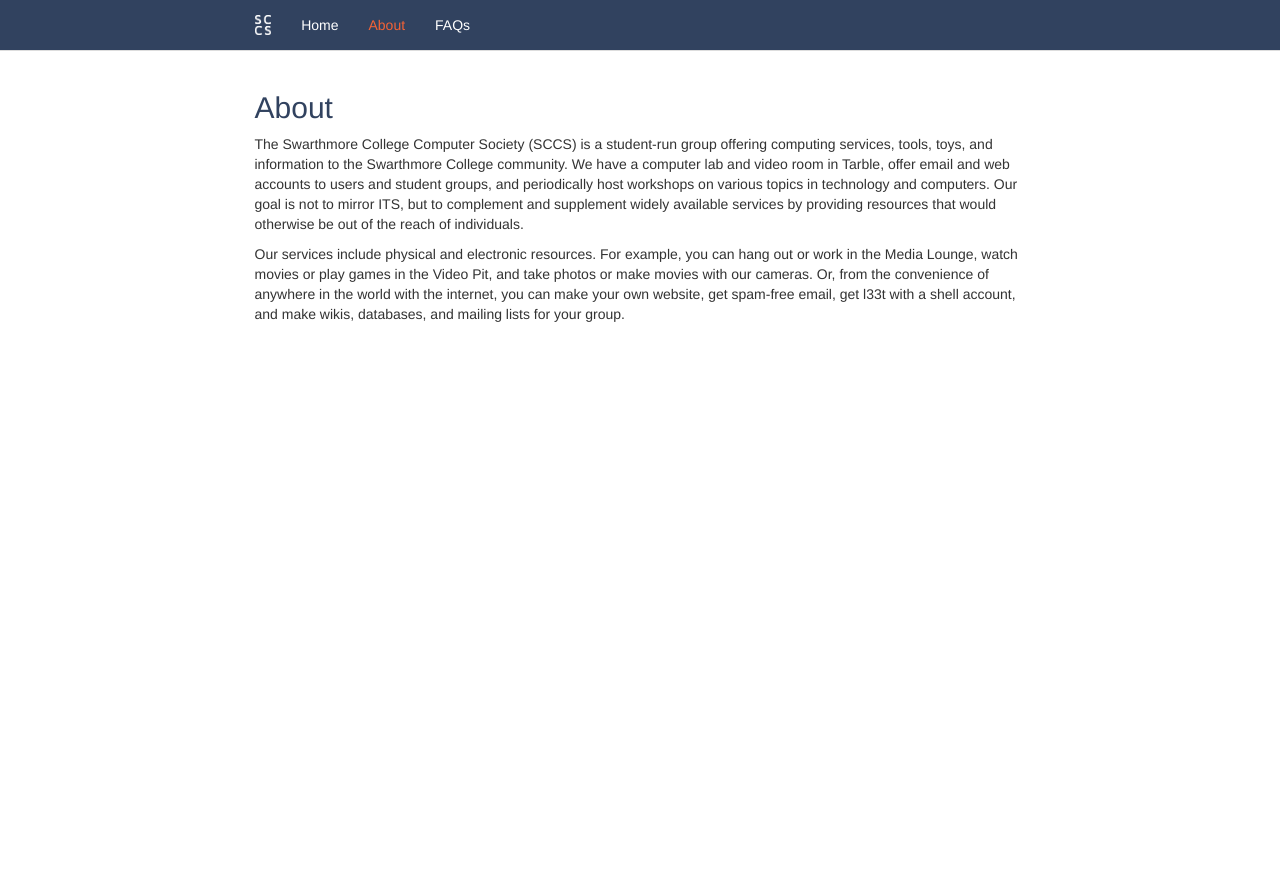
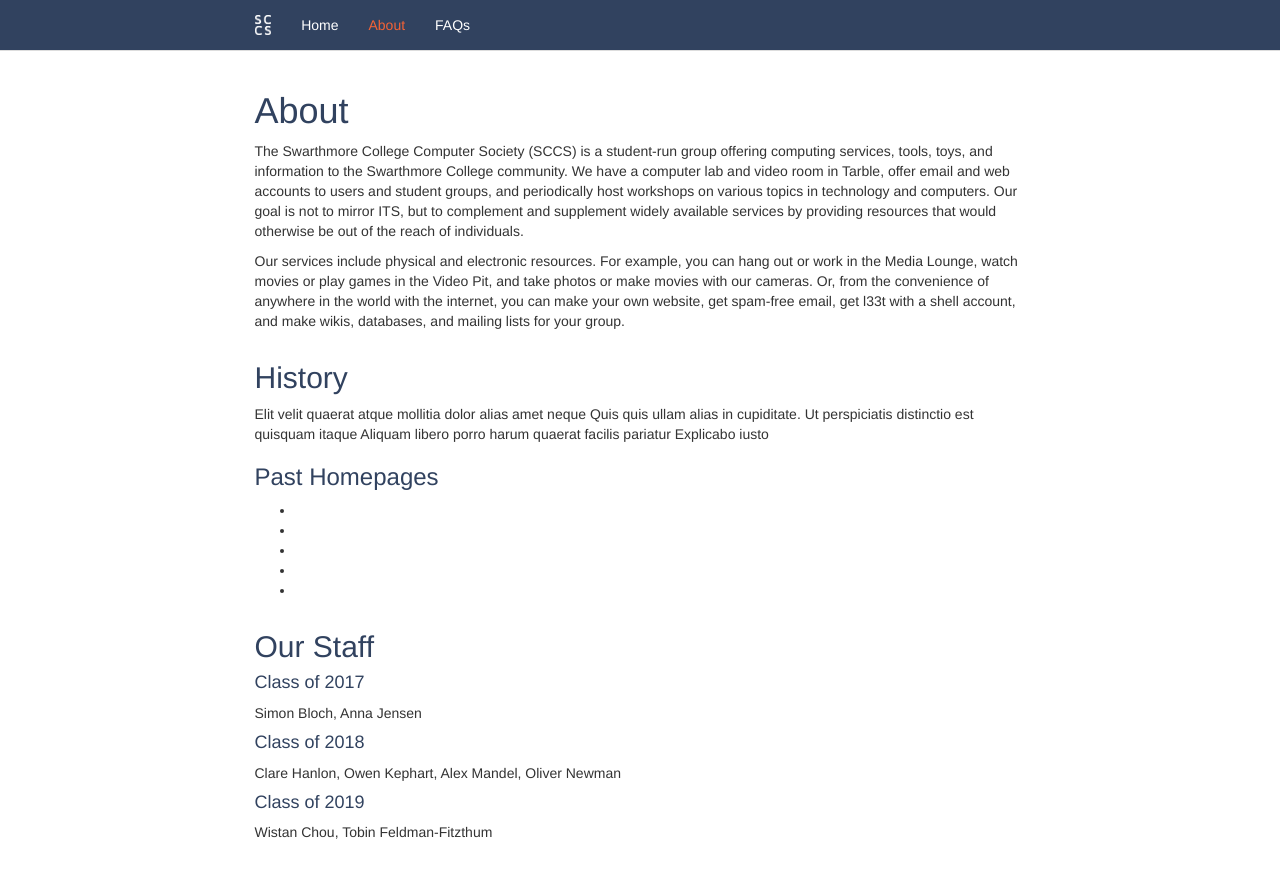
Before and after one commit to swat-sccs/sccs-home, a Jekyll site: the page built from about/index.html, in a window 1280 px wide. Shown: the top 878 px of the page. Built offline with Jekyll 4.4.1, drawn with Linux system fonts in a browser that asks for light colours.

Commit message:
Added to about page

```diff
--- a/_includes/head.html
+++ b/_includes/head.html
@@ -3,6 +3,7 @@
   <meta name="viewport" content="width=device-width, initial-scale=1">
   <title>SCCS{% if page.title %} - {{ page.title }}{% endif %}</title>
 
+  <link rel="shortcut icon" type="image/png" href="{{ site.url }}/images/favicon.png"/>
   <link rel="stylesheet" href="{{ site.url }}/css/bootstrap.min.css">
 	<link href="https://fonts.googleapis.com/css?family=Raleway" rel="stylesheet">
 
--- a/_scss/about.scss
+++ b/_scss/about.scss
@@ -0,0 +1,9 @@
+#staff {
+  ul {
+    padding-left: 10px;
+    list-style: none;
+  }
+}
+
+li {
+}
--- a/_scss/base.scss
+++ b/_scss/base.scss
@@ -45,3 +45,16 @@
 h1, h2, h3, h4, h5, h6 {
   color: $sccs-blue;
 }
+
+#content {
+  a {
+    text-decoration: underline;
+    text-decoration-style: dotted;
+    &:link, &:visited {
+      color: black;
+    }
+    &:hover {
+      color: $sccs-orange;
+    }
+  }
+}
--- a/about/index.html
+++ b/about/index.html
@@ -4,8 +4,10 @@
 permalink: /about/
 ---
 
-<div class="container">
-  <h2>About</h2>
+<div id="content" class="container">
+  <div class=row>
+    <section class="col-xs-12">
+      <h1>About</h1>
 
       <p>The Swarthmore College Computer Society (SCCS) is a student-run group
       offering computing services, tools, toys, and information to the Swarthmore
@@ -21,4 +23,44 @@
       of anywhere in the world with the internet, you can make your own website, get
       spam-free email, get l33t with a shell account, and make wikis, databases, and
       mailing lists for your group.</p>
+    </section>
+
+    <section class="col-xs-12">
+      <h2>History</h2>
+      <p>Elit velit quaerat atque mollitia dolor alias amet neque Quis quis ullam alias in cupiditate. Ut perspiciatis distinctio est quisquam itaque Aliquam libero porro harum quaerat facilis pariatur Explicabo iusto</p>
+
+      <h3>Past Homepages</h3>
+      <ul>
+        <li></li>
+        <li></li>
+        <li></li>
+        <li></li>
+        <li></li>
+      </ul>
+    </section>
+
+    <section class="col-xs-12">
+      <h2>Our Staff</h2>
+
+      <h4>Class of 2017</h4>
+      <p>
+        Simon Bloch,
+        Anna Jensen
+      </p>
+
+      <h4>Class of 2018</h4>
+      <p>
+        Clare Hanlon,
+        Owen Kephart,
+        Alex Mandel,
+        Oliver Newman
+      </p>
+
+      <h4>Class of 2019</h4>
+      <p>
+        Wistan Chou,
+        Tobin Feldman-Fitzthum
+      </p>
+    </section>
   </div>
+</div>
```
Also changed, not shown: faqs/index.html (+10 -5 lines), index.html (+1 -25 lines). Lines whose indentation alone changed are shown as unchanged.
